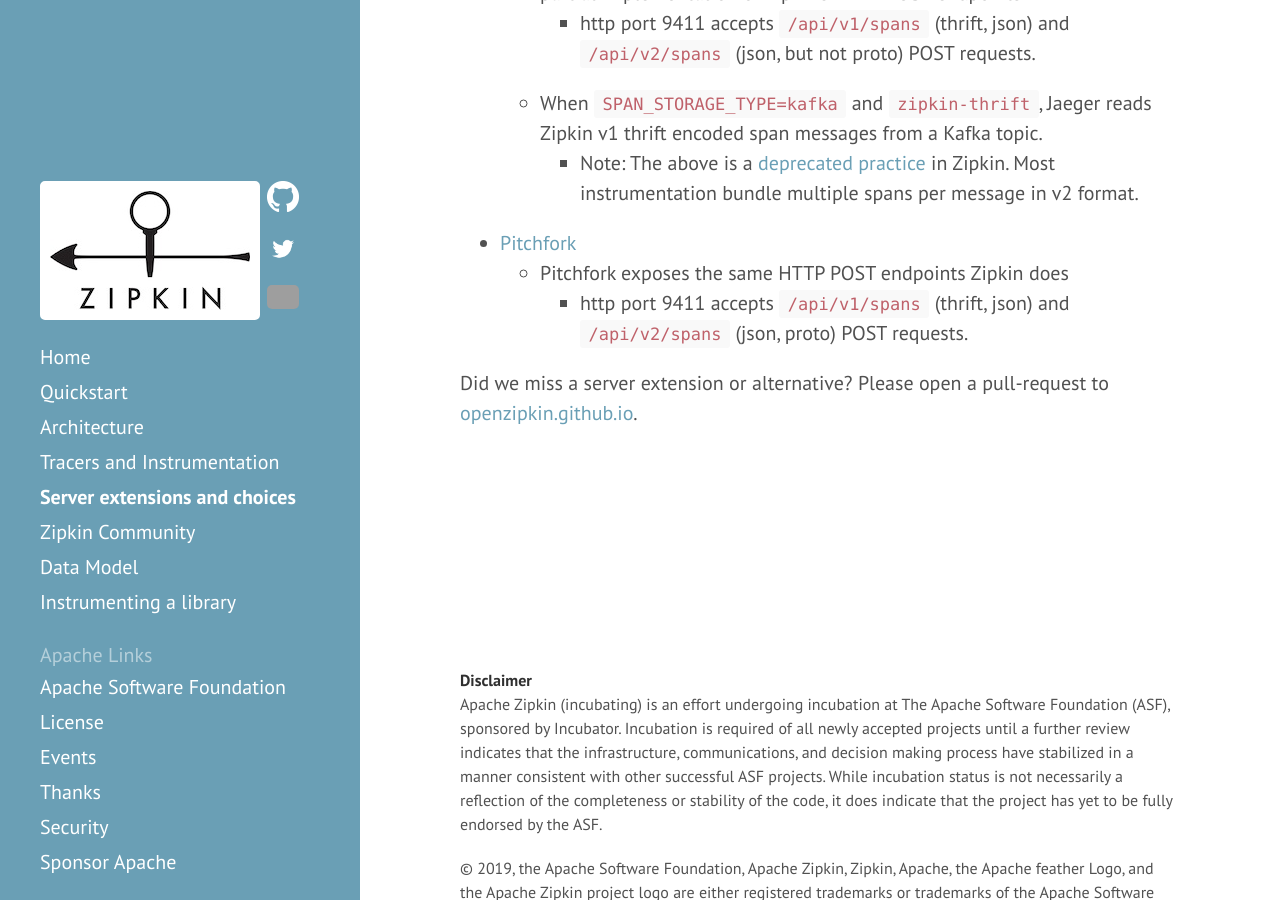
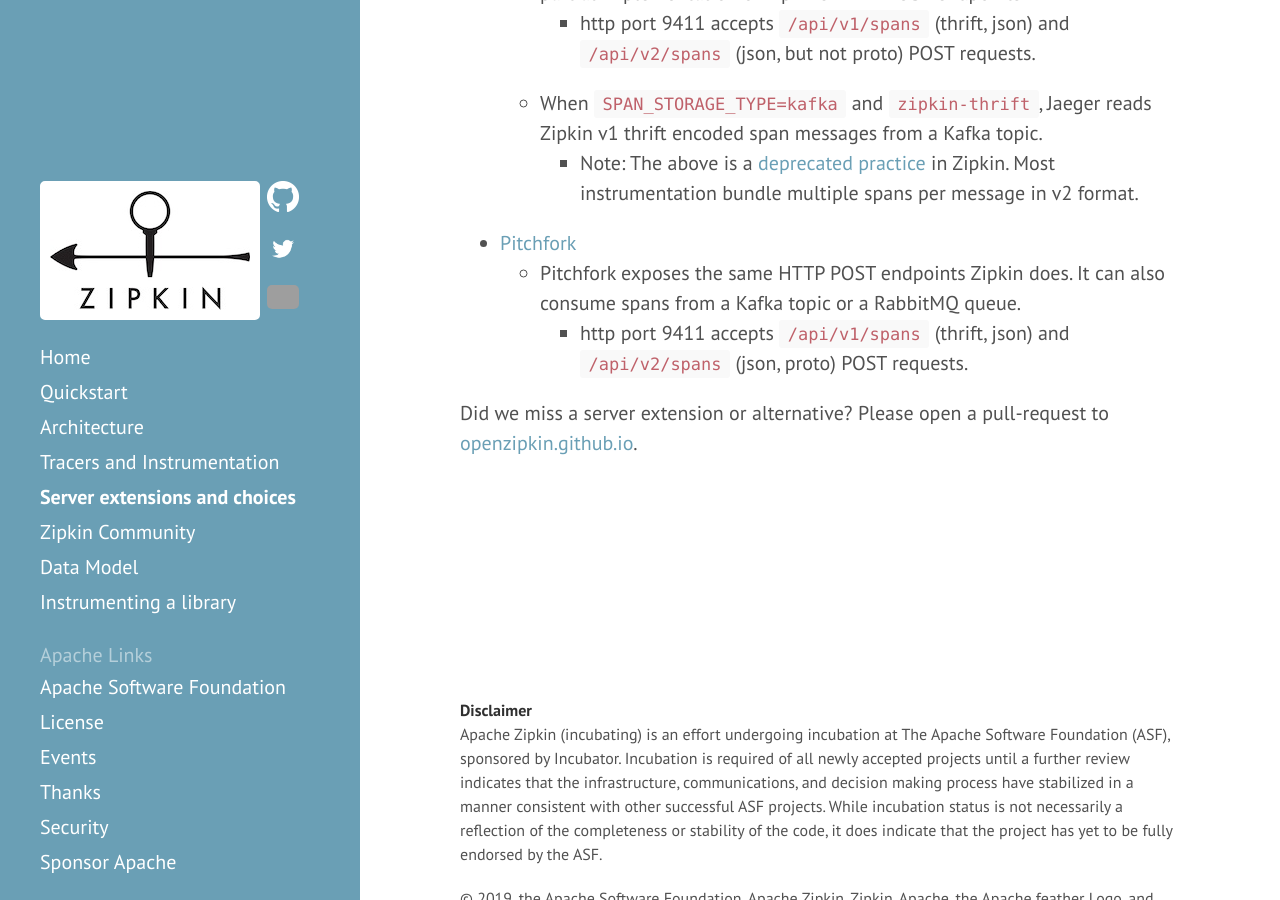
Before and after one commit to openzipkin/openzipkin.github.io, a Jekyll site: the page built from pages/extensions_choices.md, in a window 1280 px wide and 900 px high, scrolled down 1747 px. Built offline with Jekyll 4.4.1, drawn with Linux system fonts in a browser that asks for light colours.

Commit message:
Update Pitchfork extension to mention Kafka and RabbitMq (#9)
Co-Authored-By: worldtiki <worldtiki@gmail.com>

```diff
--- a/pages/extensions_choices.md
+++ b/pages/extensions_choices.md
@@ -47,7 +47,7 @@
    - When `SPAN_STORAGE_TYPE=kafka` and `zipkin-thrift`, Jaeger reads Zipkin v1 thrift encoded span messages from a Kafka topic.
      - Note: The above is a [deprecated practice](https://github.com/openzipkin/zipkin/tree/master/zipkin-collector/kafka#legacy-encoding) in Zipkin. Most instrumentation bundle multiple spans per message in v2 format.
  - [Pitchfork](https://github.com/HotelsDotCom/pitchfork)
-   - Pitchfork exposes the same HTTP POST endpoints Zipkin does
+   - Pitchfork exposes the same HTTP POST endpoints Zipkin does. It can also consume spans from a Kafka topic or a RabbitMQ queue.
      - http port 9411 accepts `/api/v1/spans` (thrift, json) and `/api/v2/spans` (json, proto) POST requests.
 
 Did we miss a server extension or alternative? Please open a pull-request to
```
